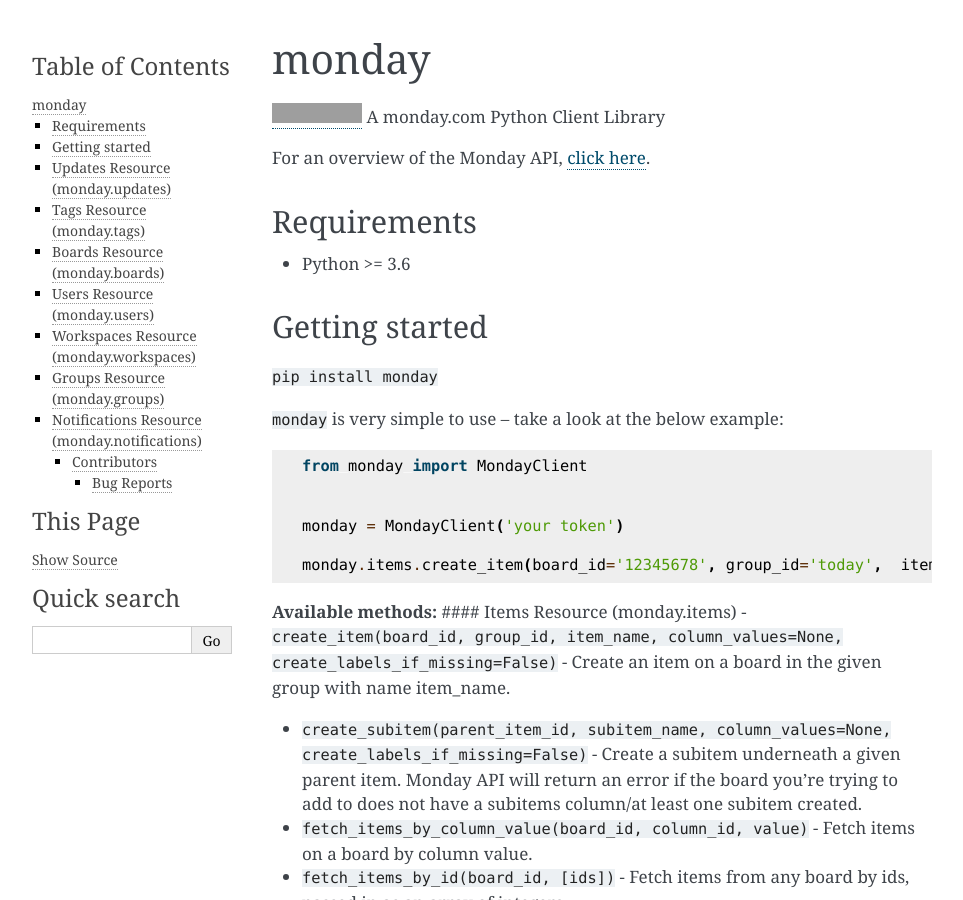
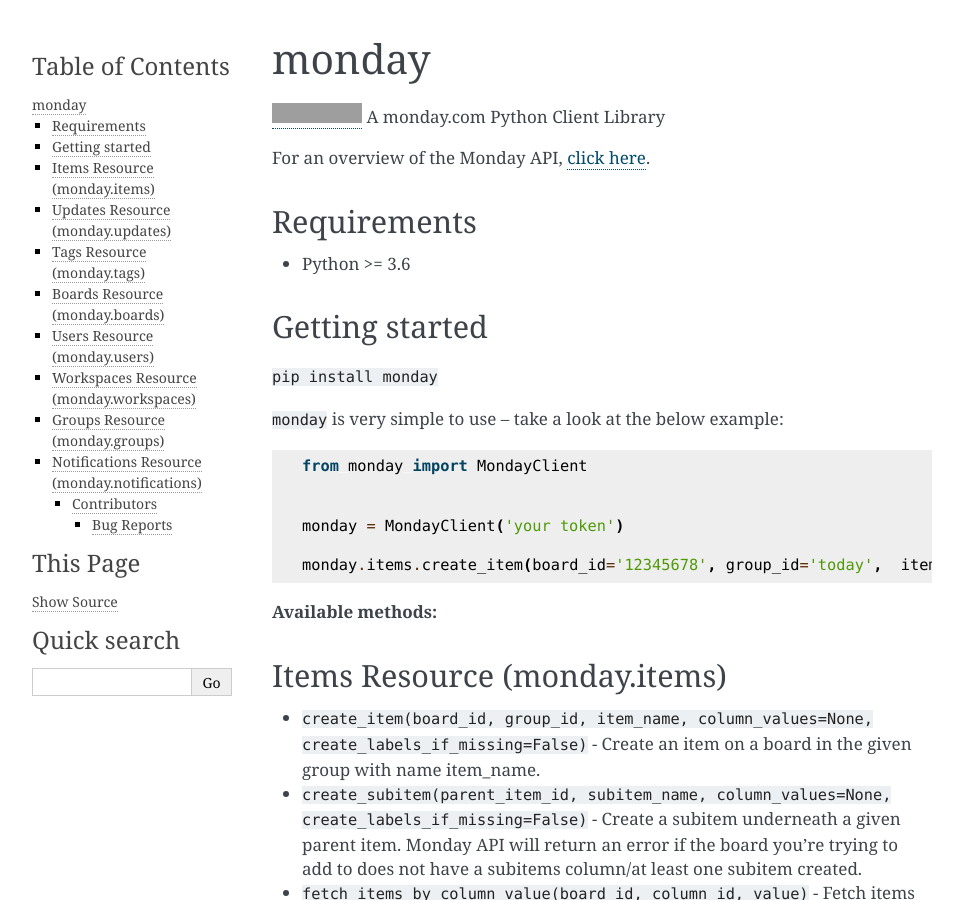
Before and after one commit to ProdPerfect/monday, a Sphinx documentation site: the page built from docs/README.rst, in a window 1280 px wide and 900 px high. Shown: the whole window, without its empty margins (148-1111 px from the left). Built offline with Sphinx 7.4.7, drawn with Linux system fonts in a browser that asks for light colours; grey boxes are pictures that could not be loaded.

Commit message:
fix documentation bug

```diff
--- a/docs/README.rst
+++ b/docs/README.rst
@@ -31,12 +31,13 @@
 
    monday.items.create_item(board_id='12345678', group_id='today',  item_name='Do a thing')
 
-**Available methods:** #### Items Resource (monday.items) -
-``create_item(board_id, group_id, item_name, column_values=None, create_labels_if_missing=False)``
-- Create an item on a board in the given group with name item_name.
+**Available methods:**
 
--  ``create_subitem(parent_item_id, subitem_name, column_values=None, create_labels_if_missing=False)``
-   - Create a subitem underneath a given parent item. Monday API will
+Items Resource (monday.items)
+^^^^^^^^^^^^^^^^^^^^^^^^^^^^^
+-  ``create_item(board_id, group_id, item_name, column_values=None, create_labels_if_missing=False)`` - Create an item on a board in the given group with name item_name.
+
+-  ``create_subitem(parent_item_id, subitem_name, column_values=None, create_labels_if_missing=False)`` - Create a subitem underneath a given parent item. Monday API will
    return an error if the board you’re trying to add to does not have a
    subitems column/at least one subitem created.
 
```
